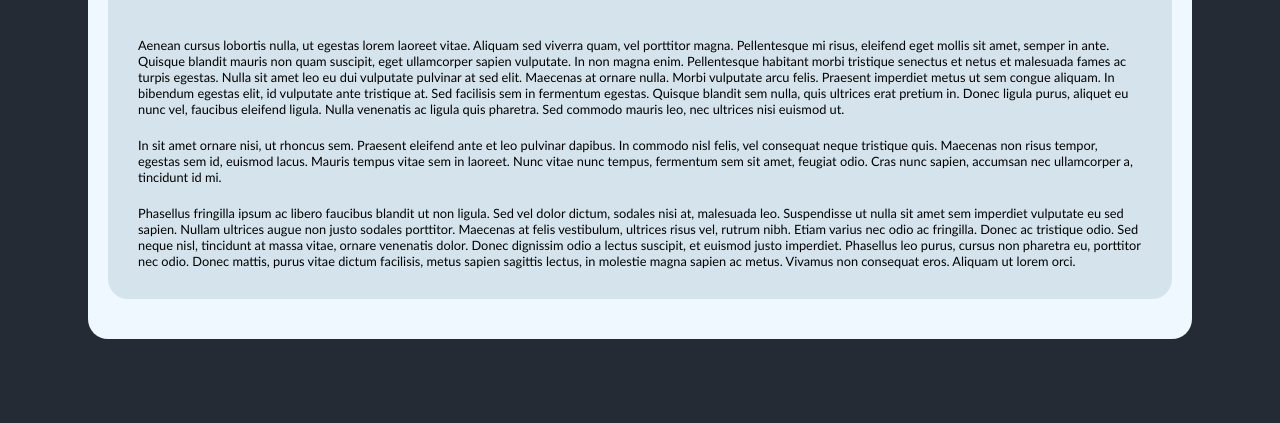
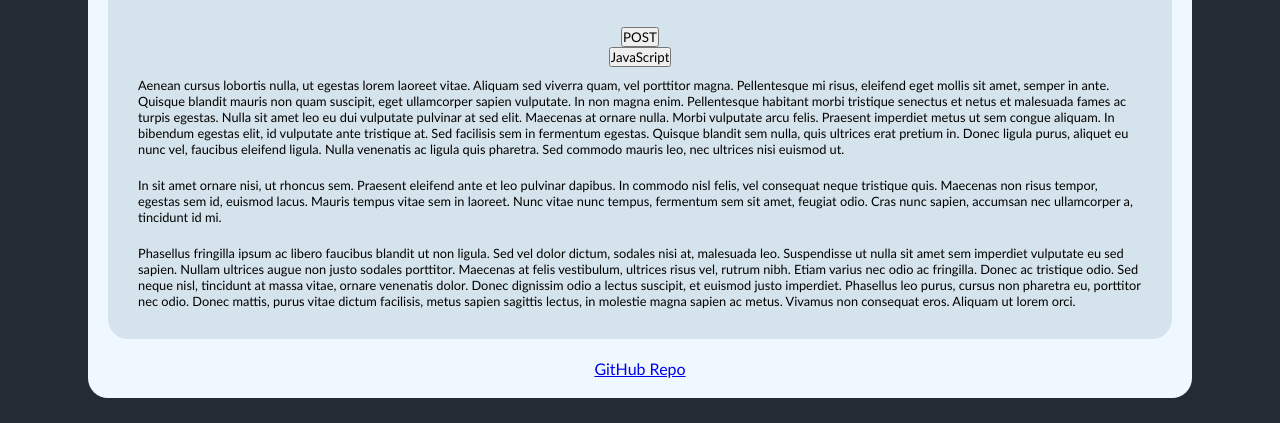
Before and after one commit to MJHC/ruslanServerGuide, a website: page public/index.html in a window 1280 px wide. Shown: the part 478-901 px from the top of the page. Before the commit the page ends 842 px from the top, so only its background shows below. Drawn offline with Linux system fonts and the light colour scheme.

Commit message:
JavaScript and POST button

```diff
--- a/public/css/stylesheet.css
+++ b/public/css/stylesheet.css
@@ -27,6 +27,7 @@ p{
   padding: 20px;
   margin: 25px auto;
   border-radius: 20px;
+  text-align: center;
 }
 
 .title{
@@ -42,6 +43,7 @@ p{
   margin: 20px auto;
   border-radius: 20px;
   padding: 20px;
+  text-align: left;
 }
 
 code{
--- a/public/index.html
+++ b/public/index.html
@@ -19,12 +19,19 @@
 
             <img src="https://picsum.photos/id/237/600/200">
 
+            <form method="POST" action="/POST">
+                <input type="submit" value="POST" style="display: block; margin: 0 auto;">
+                <input type="button" value="JavaScript" onclick="myAlert()" style="display: block; margin: 0 auto;">
+            </form>
+
             <p>Aenean cursus lobortis nulla, ut egestas lorem laoreet vitae. Aliquam sed viverra quam, vel porttitor magna. Pellentesque mi risus, eleifend eget mollis sit amet, semper in ante. Quisque blandit mauris non quam suscipit, eget ullamcorper sapien vulputate. In non magna enim. Pellentesque habitant morbi tristique senectus et netus et malesuada fames ac turpis egestas. Nulla sit amet leo eu dui vulputate pulvinar at sed elit. Maecenas at ornare nulla. Morbi vulputate arcu felis. Praesent imperdiet metus ut sem congue aliquam. In bibendum egestas elit, id vulputate ante tristique at. Sed facilisis sem in fermentum egestas. Quisque blandit sem nulla, quis ultrices erat pretium in. Donec ligula purus, aliquet eu nunc vel, faucibus eleifend ligula. Nulla venenatis ac ligula quis pharetra. Sed commodo mauris leo, nec ultrices nisi euismod ut.</p>
 
             <p>In sit amet ornare nisi, ut rhoncus sem. Praesent eleifend ante et leo pulvinar dapibus. In commodo nisl felis, vel consequat neque tristique quis. Maecenas non risus tempor, egestas sem id, euismod lacus. Mauris tempus vitae sem in laoreet. Nunc vitae nunc tempus, fermentum sem sit amet, feugiat odio. Cras nunc sapien, accumsan nec ullamcorper a, tincidunt id mi.</p>
 
             <p>Phasellus fringilla ipsum ac libero faucibus blandit ut non ligula. Sed vel dolor dictum, sodales nisi at, malesuada leo. Suspendisse ut nulla sit amet sem imperdiet vulputate eu sed sapien. Nullam ultrices augue non justo sodales porttitor. Maecenas at felis vestibulum, ultrices risus vel, rutrum nibh. Etiam varius nec odio ac fringilla. Donec ac tristique odio. Sed neque nisl, tincidunt at massa vitae, ornare venenatis dolor. Donec dignissim odio a lectus suscipit, et euismod justo imperdiet. Phasellus leo purus, cursus non pharetra eu, porttitor nec odio. Donec mattis, purus vitae dictum facilisis, metus sapien sagittis lectus, in molestie magna sapien ac metus. Vivamus non consequat eros. Aliquam ut lorem orci.</p>
+
         </div>
+        <a href="https://github.com/MJHC/ruslanServerGuide">GitHub Repo</a>
     </div>
     <script src="./js/script.js"></script>
 </body>
--- a/public/js/script.js
+++ b/public/js/script.js
@@ -1 +1,3 @@
-alert('JavaScript!');
+function myAlert(){
+    alert('JavaScript!');
+}
```
Also changed, not shown: server.js (+9 -3 lines).
